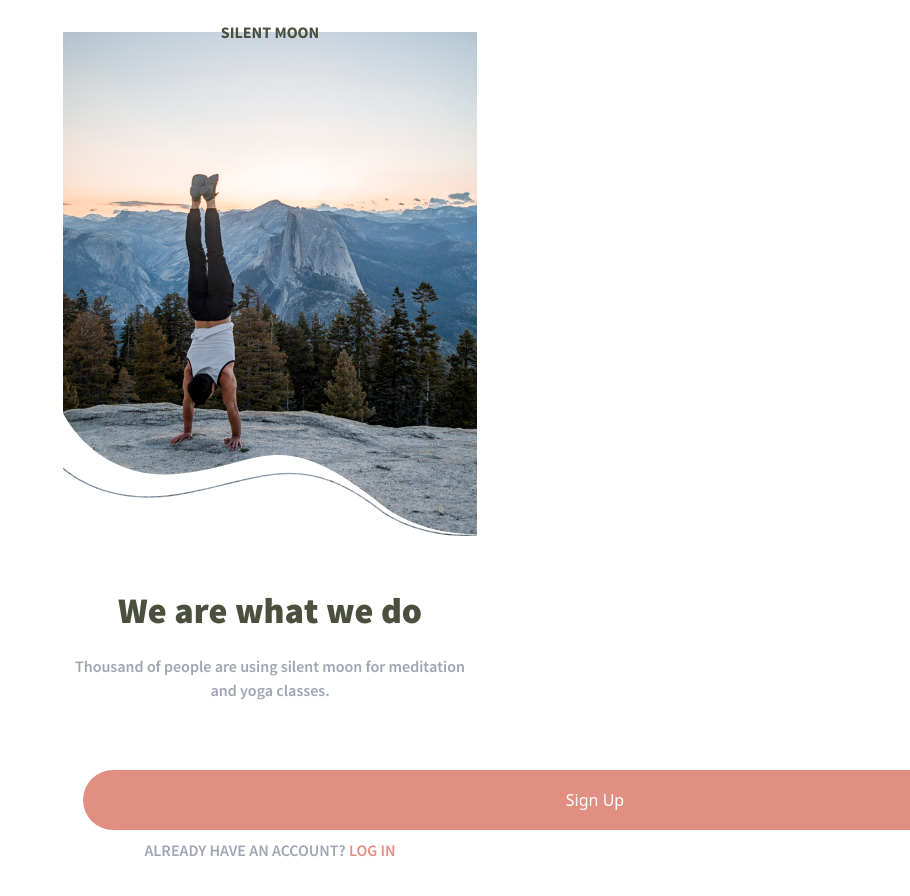
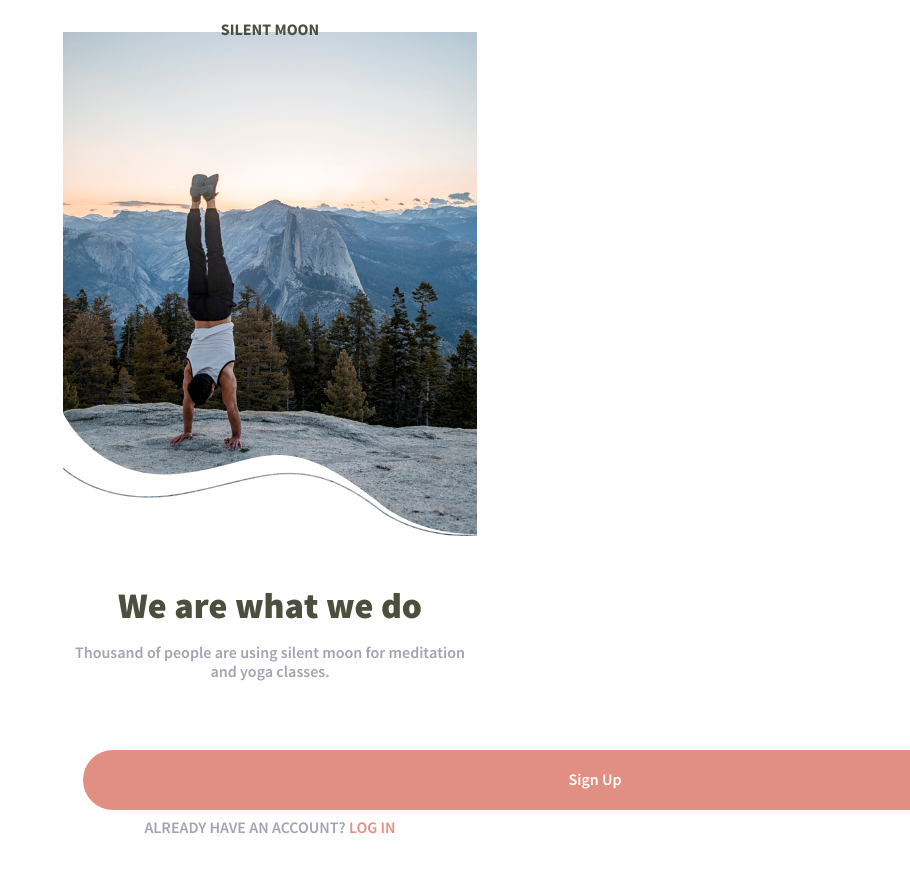
Before and after one commit to sharonVko/silent-moon, a React (Vite) app: page / in a window 1280 px wide. Shown: the top 896 px of the page, without its empty margins (370-1280 px from the left). Built offline with nearby package versions, Linux system fonts and the light colour scheme; no server answers.

Commit message:
feat: add font global

```diff
--- a/src/index.css
+++ b/src/index.css
@@ -23,6 +23,36 @@
   font-weight: 900;
   font-style: normal;
   line-height: 120%;
+}
+
+@font-face {
+  font-family: 'Source Sans Pro';
+  src: url('/src/fonts/sourcesansprosemibold.ttf') format('truetype');
+  font-weight: 600;
+  font-style: normal;
+  line-height: 120%;
+}
+
+@font-face {
+  font-family: 'Source Sans Pro';
+  src: url('/src/fonts/sourcesansprobold.ttf') format('truetype');
+  font-weight: 700;
+  font-style: normal;
+  line-height: 120%;
+}
+
+@font-face {
+  font-family: 'Source Sans Pro';
+  src: url('/src/fonts/sourcesansproblack.ttf') format('truetype');
+  font-weight: 900;
+  font-style: normal;
+  line-height: 120%;
+}
+
+body {
+  font-family: 'Source Sans Pro', sans-serif;
+  font-weight: 600;
+  line-height: 1.2;
 }
 
 /* Colors */
```
Also changed, not shown: 1 other file (tests, documents, lock files or other folders).
